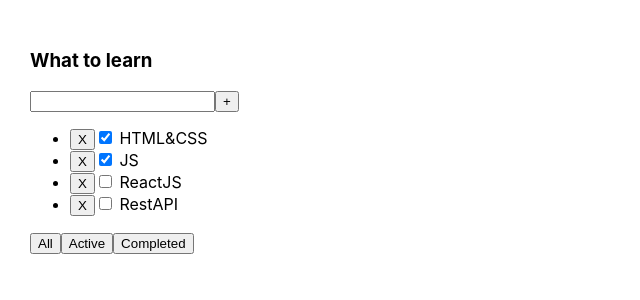
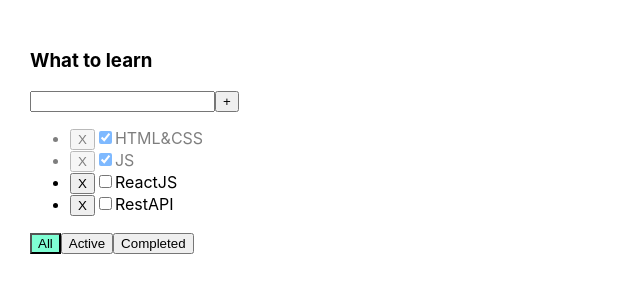
Before and after one commit to acronisv/Todolist, a React (Create React App) app: page / in a window 1280 px wide. Shown: the top 300 px of the page, without its empty margins (0-640 px from the left). Built offline with nearby package versions, Linux system fonts and the light colour scheme.

Commit message:
Add Button component, all features working

```diff
--- a/src/App.tsx
+++ b/src/App.tsx
@@ -1,4 +1,4 @@
-import React, {useState} from 'react';
+import React, {ChangeEvent, useState} from 'react';
 import './App.css';
 import {Todolist} from "./Todolist";
 import {v1} from "uuid";
@@ -23,12 +23,23 @@
         setTasks([newTask, ...tasks])
     }
 
+    const changeIsDone = (taskId: string, isDoneValue: boolean) => {
+        // let currentTask = tasks.find((el)=>el.id===taskId)
+        // if(currentTask) {
+        //     currentTask.isDone=isDoneValue
+        //     setTasks([...tasks])
+        // }
+
+        setTasks(tasks.map(el=>el.id===taskId? {...el,isDone: isDoneValue} : el))
+    }
+
     return (
         <div className="App">
             <Todolist title="What to learn"
                       tasks={tasks}
                       removeTask={removeTask}
                       addTask={addTask}
+                      changeIsDone={changeIsDone}
             />
         </div>
     );
--- a/src/Button.tsx
+++ b/src/Button.tsx
@@ -1,15 +1,20 @@
 import React from "react";
+import styles from "./Todolist.module.css"
 
 type ButtonPropsType = {
     callback: () => void
-    name: string
+    name: string,
+    status?: string
 }
 export const Button = (props: ButtonPropsType) => {
     const onClickButtonHandler = () => {
         props.callback()
     }
 
+
+    let className = props.status===props.name ? styles.activeFilter : ''
+
     return (
-        <button onClick={onClickButtonHandler}>{props.name}</button>
+        <button className={className} onClick={onClickButtonHandler}>{props.name}</button>
     )
 }
--- /dev/null
+++ b/src/Todolist.module.css
@@ -0,0 +1,15 @@
+.error {
+    border: 1px solid red;
+}
+
+.errorMessage {
+    color: red;
+}
+
+.activeFilter {
+    background-color: aquamarine;
+}
+
+.inactive {
+    opacity: 0.5;
+}
--- a/src/Todolist.tsx
+++ b/src/Todolist.tsx
@@ -1,11 +1,13 @@
 import React, {ChangeEvent, KeyboardEvent, useState} from "react";
 import {Button} from "./Button";
+import styles from "./Todolist.module.css"
 
 type PropsType = {
     title: string
     tasks: Array<TaskType>
     removeTask: (taskId: string) => void
     addTask: (text: string) => void
+    changeIsDone: (id: string, event: boolean) => void
 }
 
 type filteredValueType = "Active" | "Completed" | "All"
@@ -21,6 +23,8 @@
 
     const [filter, setFilter] = useState<filteredValueType>("All")
 
+    const [error, setError] = useState<null | string>(null)
+
     let colander = props.tasks
 
     if (filter === "Active") {
@@ -35,11 +39,16 @@
     }
 
     const onClickButtonHandler = () => {
-        props.addTask(text)
-        setText('')
+        if (text.trim() !== '') {
+            props.addTask(text.trim())
+            setText('')
+        } else {
+            setError("Title is required")
+        }
     }
 
     const onChangeInputHandler = (event: ChangeEvent<HTMLInputElement>) => {
+        setError(null)
         setText(event.currentTarget.value)
     }
 
@@ -57,20 +66,29 @@
         props.removeTask(id)
     }
 
+
     return (
         <div>
             <h3>{props.title}</h3>
             <div>
-                <input value={text} onChange={onChangeInputHandler} onKeyPress={onKeyPressInputHandler}/>
-                {/*<button onClick={onClickButtonHandler}>+</button>*/}
+                <input value={text}
+                       onChange={onChangeInputHandler}
+                       onKeyPress={onKeyPressInputHandler}
+                       className={error ? styles.error : ''}
+                />
                 <Button callback={onClickButtonHandler} name={"+"}/>
             </div>
+            {error && <div className={styles.errorMessage}>{error}</div>}
             <ul>
                 {colander.map((el, index) => {
+                        const changeIsDoneHandler = (event: ChangeEvent<HTMLInputElement>) => {
+                            props.changeIsDone(el.id, event.currentTarget.checked)
+                        }
                         return (
-                            <li key={index}>
+                            <li className={el.isDone ? styles.inactive: ''} key={index}>
                                 <button onClick={() => removeTaskHandler(el.id)}>X</button>
-                                <input type="checkbox" checked={el.isDone}/> <span>{el.title}</span>
+                                <input onChange={changeIsDoneHandler} type="checkbox" checked={el.isDone}/>
+                                <span>{el.title}</span>
                             </li>
                         )
                     }
@@ -78,12 +96,12 @@
             </ul>
 
             <div>
-                <Button callback={() => allChangeFilterHandler('All')} name={"All"}/>
-                <Button callback={() => allChangeFilterHandler('Active')} name={"Active"}/>
-                <Button callback={() => allChangeFilterHandler('Completed')} name={"Completed"}/>
-                {/*<button onClick={() => allChangeFilterHandler('All')}>All</button>*/}
-                {/*<button onClick={() => allChangeFilterHandler('Active')}>Active</button>*/}
-                {/*<button onClick={() => allChangeFilterHandler('Completed')}>Completed</button>*/}
+                <Button callback={() => allChangeFilterHandler('All')} name={"All"} status={filter}/>
+                <Button callback={() => allChangeFilterHandler('Active')} name={"Active"} status={filter}/>
+                <Button callback={() => allChangeFilterHandler('Completed')} name={"Completed"} status={filter}/>
+                {/*<button className={filter==='All' ? styles.activeFilter : ''} onClick={() => allChangeFilterHandler('All')}>All</button>*/}
+                {/*<button className={filter==='Active' ? styles.activeFilter : ''} onClick={() => allChangeFilterHandler('Active')}>Active</button>*/}
+                {/*<button className={filter==='Completed' ? styles.activeFilter : ''} onClick={() => allChangeFilterHandler('Completed')}>Completed</button>*/}
             </div>
         </div>
     );
```
